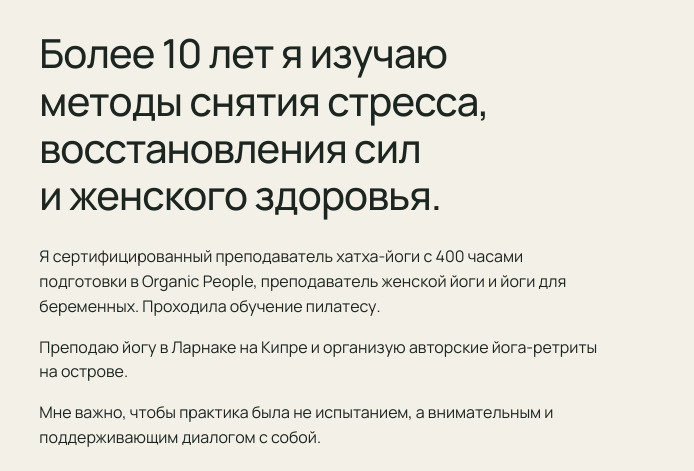
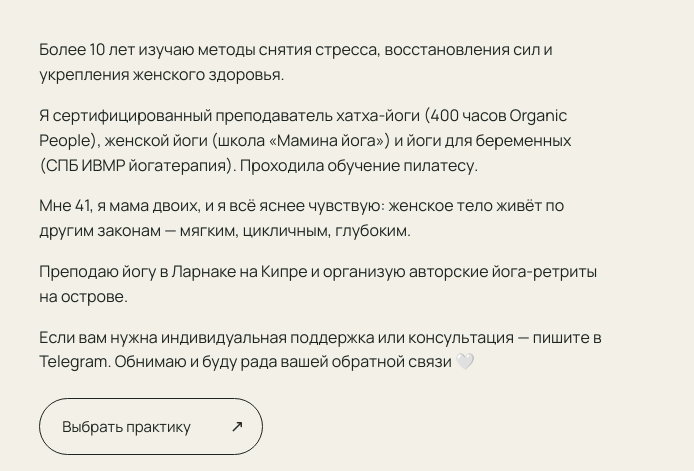
Before and after one commit to lavitaebellaalina-create/Yoga23112026, a website: page about.html in a window 1280 px wide. Shown: the part 269-740 px from the top of the page, 586-1280 px from the left. Drawn offline with Linux system fonts and the light colour scheme.

Commit message:
Restore exact about page text
Co-authored-by: Copilot <223556219+Copilot@users.noreply.github.com>

```diff
--- a/about.html
+++ b/about.html
@@ -30,10 +30,11 @@
     <section class="about-page">
       <div class="about-page-image"><img src="assets/hero.png" alt="Алина Мануйлова"></div>
       <div class="about-page-copy">
-        <p class="large"><span class="text-nowrap">Более 10 лет</span> я изучаю методы снятия стресса, восстановления сил и женского здоровья.</p>
-        <p>Я сертифицированный преподаватель хатха-йоги с 400 часами подготовки в Organic People, преподаватель женской йоги и йоги для беременных. Проходила обучение пилатесу.</p>
+        <p>Более 10 лет изучаю методы снятия стресса, восстановления сил и укрепления женского здоровья.</p>
+        <p>Я сертифицированный преподаватель хатха-йоги (400 часов Organic People), женской йоги (школа «Мамина йога») и йоги для беременных (СПБ ИВМР йогатерапия). Проходила обучение пилатесу.</p>
+        <p>Мне 41, я мама двоих, и я всё яснее чувствую: женское тело живёт по другим законам — мягким, цикличным, глубоким.</p>
         <p>Преподаю йогу в Ларнаке на Кипре и организую авторские йога-ретриты на острове.</p>
-        <p>Мне важно, чтобы практика была не испытанием, а внимательным и поддерживающим диалогом с собой.</p>
+        <p>Если вам нужна индивидуальная поддержка или консультация — пишите в Telegram. Обнимаю и буду рада вашей обратной связи 🤍</p>
         <a class="button" href="practices.html">Выбрать практику <span>↗</span></a>
       </div>
     </section>
```
Also changed, not shown: en/about.html (+4 -3 lines).
